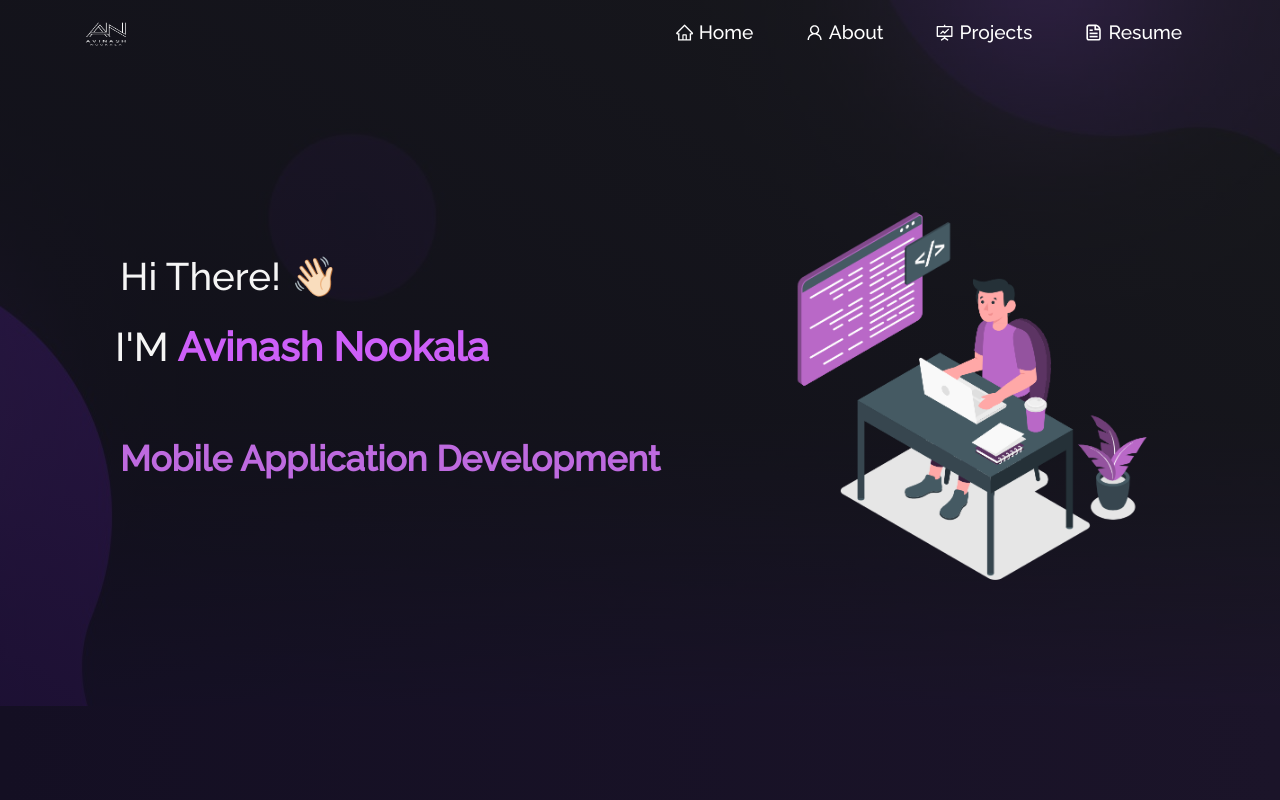
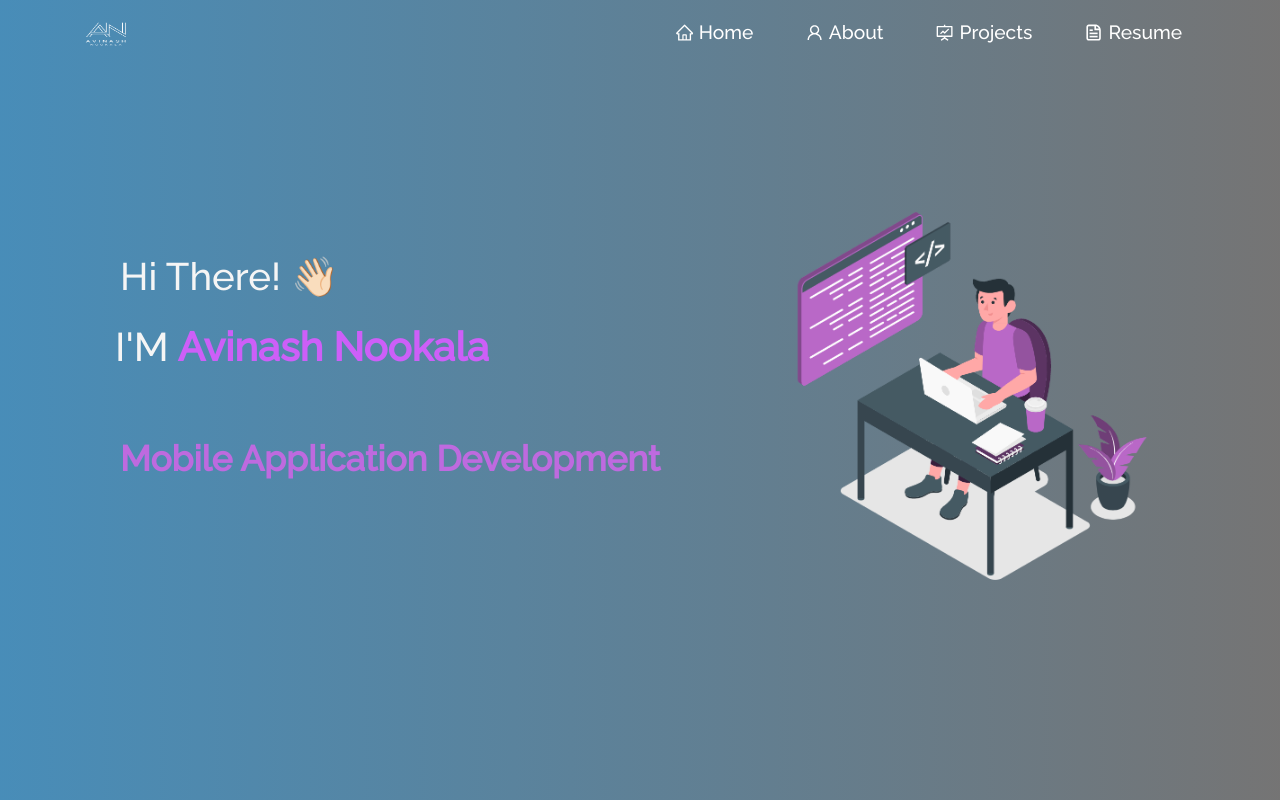
Before and after one commit to avinashnookala/avinashnookala.github.io, a React (Create React App) app: page / in a window 1280 px wide. Shown: the top 800 px of the page. Built offline with nearby package versions, Linux system fonts and the light colour scheme.

Commit message:
Style changes

```diff
--- a/src/index.css
+++ b/src/index.css
@@ -4,5 +4,5 @@ body {
   font-family: "Raleway", serif !important;
   -webkit-font-smoothing: antialiased;
   -moz-osx-font-smoothing: grayscale;
-  background-image: linear-gradient(to left, rgb(27 20 41), rgb(20 15 35));
+  background-image: linear-gradient(to left, rgba(17, 16, 16, 0.582), rgba(53, 129, 177, 0.904));
 }
--- a/src/style.css
+++ b/src/style.css
@@ -2,7 +2,7 @@ html {
   --section-background-color: linear-gradient(
     to bottom left,
     rgba(17, 16, 16, 0.582),
-    rgba(12, 8, 24, 0.904)
+    rgba(53, 129, 177, 0.904)
   );
 
   --image-gradient: linear-gradient(
@@ -257,7 +257,7 @@ button:focus {
 .home-section {
   position: relative;
   z-index: -1;
-  background-image: var(--image-gradient), url(./Assets/home-bg.jpg);
+  /*background-image: var(--image-gradient), url(./Assets/home-bg.jpg);*/
   background-position: top center;
   background-repeat: no-repeat;
   padding-bottom: 30px !important;
```
Also changed, not shown: src/Assets/home-bg.jpg.
